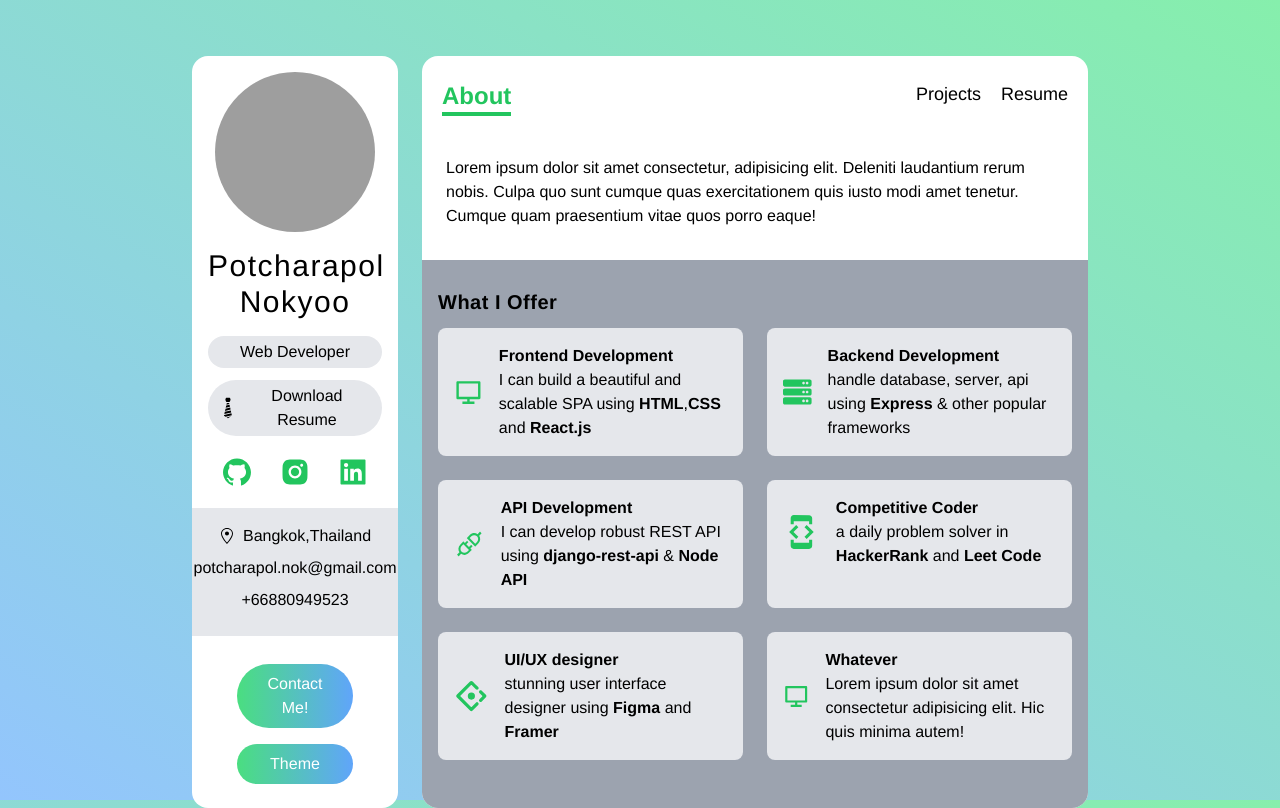
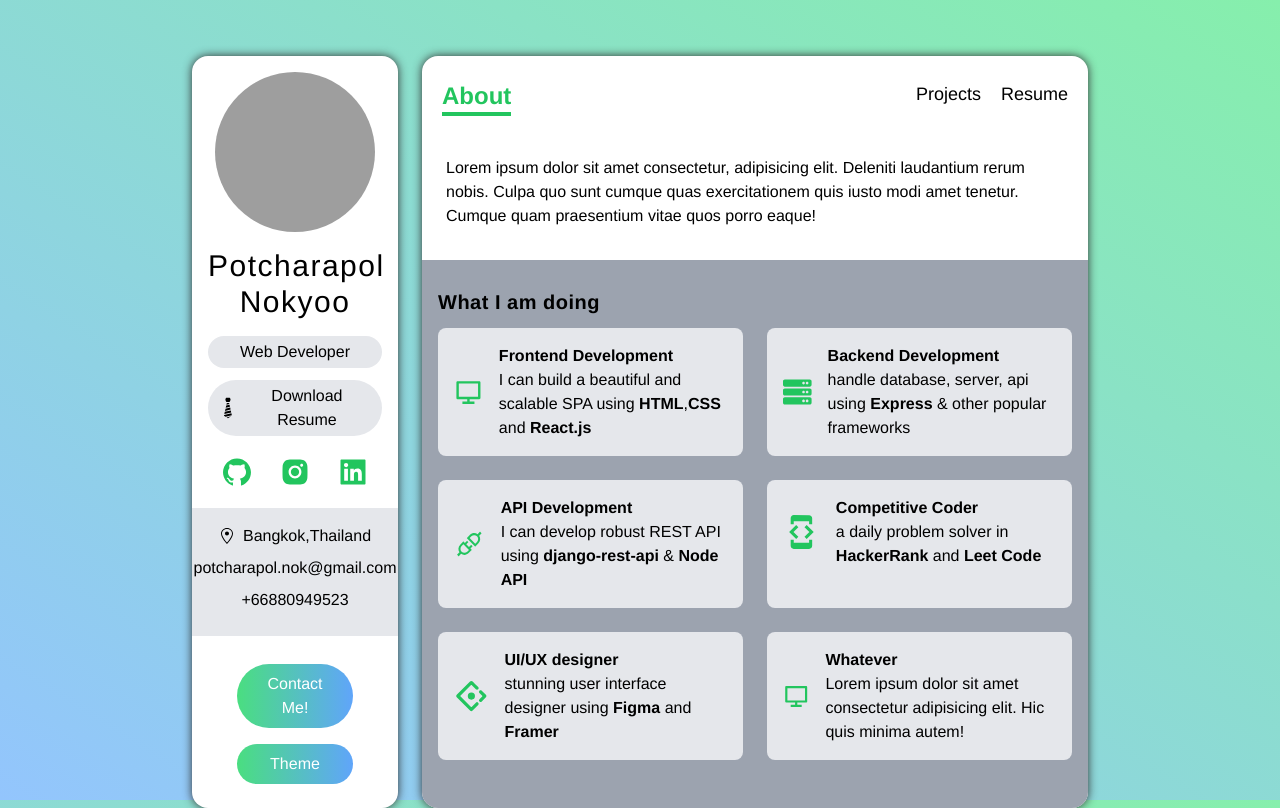
Before and after one commit to inkxk/portfolio-nextjs-tailwind-not-completed, a Next.js app: page / in a window 1280 px wide. Built offline with nearby package versions, Linux system fonts and the light colour scheme; grey boxes are pictures that could not be loaded.

Commit message:
add darkmode

```diff
--- a/components/Sidebar.tsx
+++ b/components/Sidebar.tsx
@@ -20,11 +20,11 @@ const Sidebar = () => {
             <h3 className="my-4 text-3xl font-medium tracking-wider">
                 Potcharapol Nokyoo
             </h3>
-            <p className="px-2 py-1 my-3 bg-gray-200 rounded-full">
+            <p className="px-2 py-1 my-3 bg-gray-200 rounded-full dark:bg-dark-200 dark:bg-black-500">
                 Web Developer
             </p>
             <a
-                className="px-2 py-1 my-3 bg-gray-200 rounded-full flex items-center justify-center"
+                className="flex items-center justify-center px-2 py-1 my-2 bg-gray-200 rounded-full cursor-pointer dark:bg-dark-200 dark:bg-black-500"
                 href=""
                 download="name"
             >
@@ -47,7 +47,7 @@ const Sidebar = () => {
 
             {/* Address */}
             <div
-                className="my-5 py-4 bg-gray-200"
+                className="py-4 my-5 bg-gray-200 dark:bg-dark-200 dark:bg-black-500"
                 style={{ marginLeft: "-1rem", marginRight: "-1rem" }}
             >
                 <div className="flex items-center justify-center space-x-2">
--- a/pages/index.tsx
+++ b/pages/index.tsx
@@ -15,7 +15,7 @@ const Home: NextPage = () => {
                 className="flex-grow p-4 mt-5 bg-gray-400 dark:bg-dark-100"
                 style={{ marginLeft: "-1.5rem", marginRight: "-1.5rem" }}
             >
-                <h6 className="my-3 text-xl font-semibold tracking-wide">What I Offer</h6>
+                <h6 className="my-3 text-xl font-semibold tracking-wide">What I am doing</h6>
                 <div className="grid gap-6 my-3 md:grid-cols-2">
                     {services.map((service) => (
                         <div className="col-span-2 p-2 bg-gray-200 rounded-lg dark:bg-dark-200 md:col-span-1">
--- a/styles/globals.css
+++ b/styles/globals.css
@@ -3,6 +3,6 @@
 @tailwind utilities;
 
 body {
-    @apply bg-gradient-to-tr from-blue-300 to-green-300 bg-fixed;
+    @apply bg-gradient-to-tr from-blue-300 to-green-300 bg-fixed dark:from-dark-500 dark:to-dark-700 dark:text-white;
     font-family: 'Helvetica', 'Arial', sans-serif;
 }
--- a/tailwind.config.js
+++ b/tailwind.config.js
@@ -1,11 +1,28 @@
 module.exports = {
-    darkMode: 'class',
-    content: [
-        "./pages/**/*.{ts,tsx}",
-        "./components/**/*.{ts,tsx}",
-    ],
+    darkMode: "class",
+    content: ["./pages/**/*.{ts,tsx}", "./components/**/*.{ts,tsx}"],
     theme: {
-        extend: {},
+        boxShadow: {
+            "custom-light": " 0 0 10px #313131",
+            "custom-dark": "5px 5px 10px #0a0c0e , -5px -5px 10px #14161c",
+        },
+        extend: {
+            colors: {
+                dark: {
+                    DEFAULT: "#010101",
+                    100: "#0a0b0e",
+                    200: "#16181d",
+                    300: "#16181d",
+                    500: "#0f1115",
+                    700: "#202125",
+                },
+            },
+        },
+    },
+    variants: {
+        extend: {
+            boxShadow: ["dark"],
+        },
     },
     plugins: [],
 };
```
